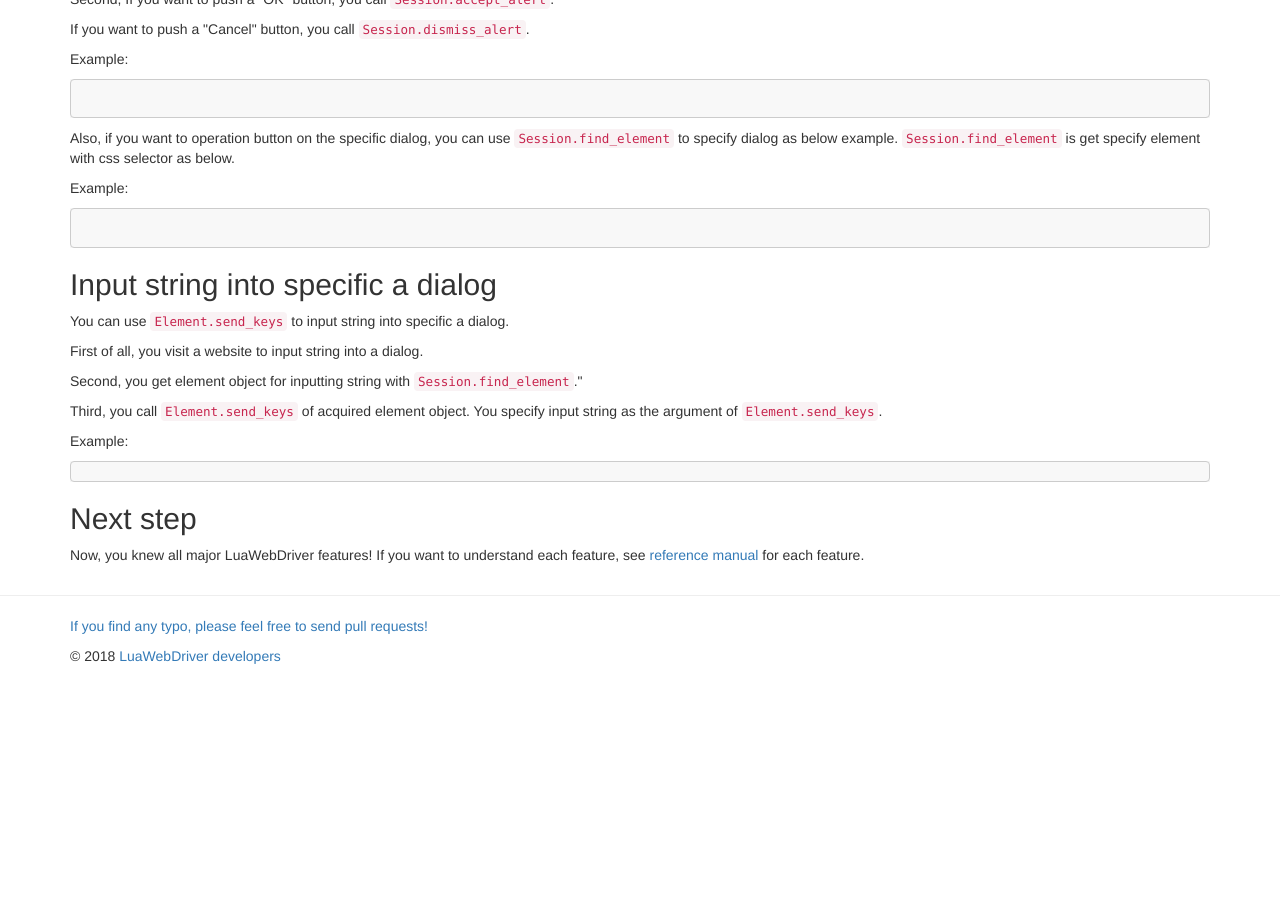
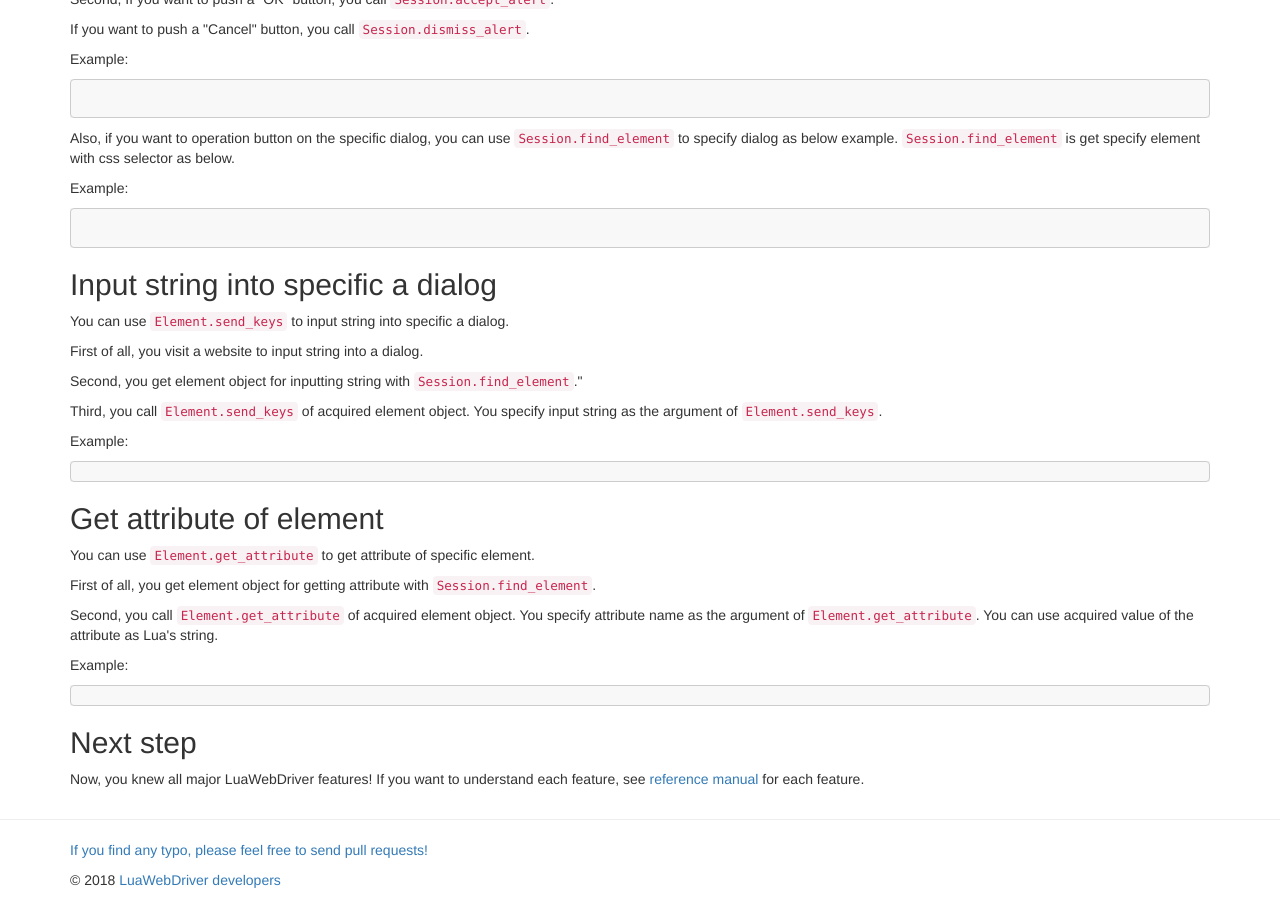
Before and after one commit to clear-code/lua-web-driver, a Jekyll site: the page built from docs/tutorial/index.md, in a window 1280 px wide and 900 px high, scrolled down 1680 px. Built offline with Jekyll 4.4.1, drawn with Linux system fonts in a browser that asks for light colours; before the commit the page ends 2356 px from its top, so only the background shows below that.

Commit message:
doc tutorial: add how to get attribute of element

````diff
--- a/docs/tutorial/index.md
+++ b/docs/tutorial/index.md
@@ -140,6 +140,21 @@ Example:
 ```lua
 ```
 
+## Get attribute of element {#get-attribute-element}
+
+You can use [`Element.get_attribute`][element-get-attribute] to get attribute of specific element.
+
+First of all, you get element object for getting attribute with [`Session.find_element`][session-find-element].
+
+Second, you call [`Element.get_attribute`][element-get-attribute] of acquired element object.
+You specify attribute name as the argument of [`Element.get_attribute`][element-get-attribute].
+You can use acquired value of the attribute as Lua's string.
+
+Example:
+
+```lua
+```
+
 ## Next step {#next-step}
 
 Now, you knew all major LuaWebDriver features! If you want to understand each feature, see [reference manual][reference] for each feature.
@@ -173,4 +188,6 @@ Now, you knew all major LuaWebDriver features! If you want to understand each fe
 
 [element-send-keys]:../reference/element.html#send_keys
 
+[element-get-attribute]:../reference/element.html#get_attribute
+
 [reference]:../reference/
````
Also changed, not shown: docs/ja/tutorial/index.md (+15 -0 lines), 1 other file.
